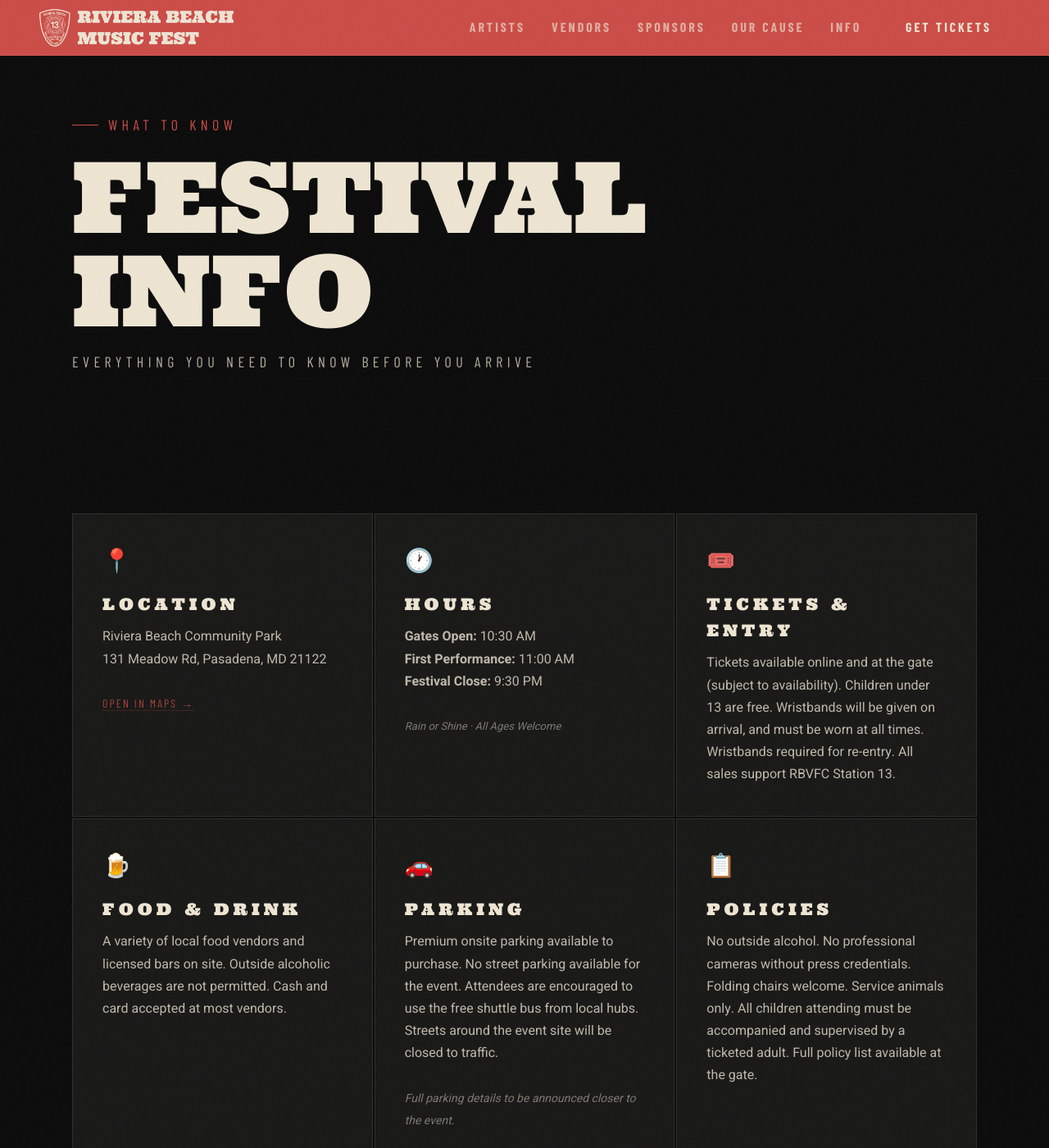
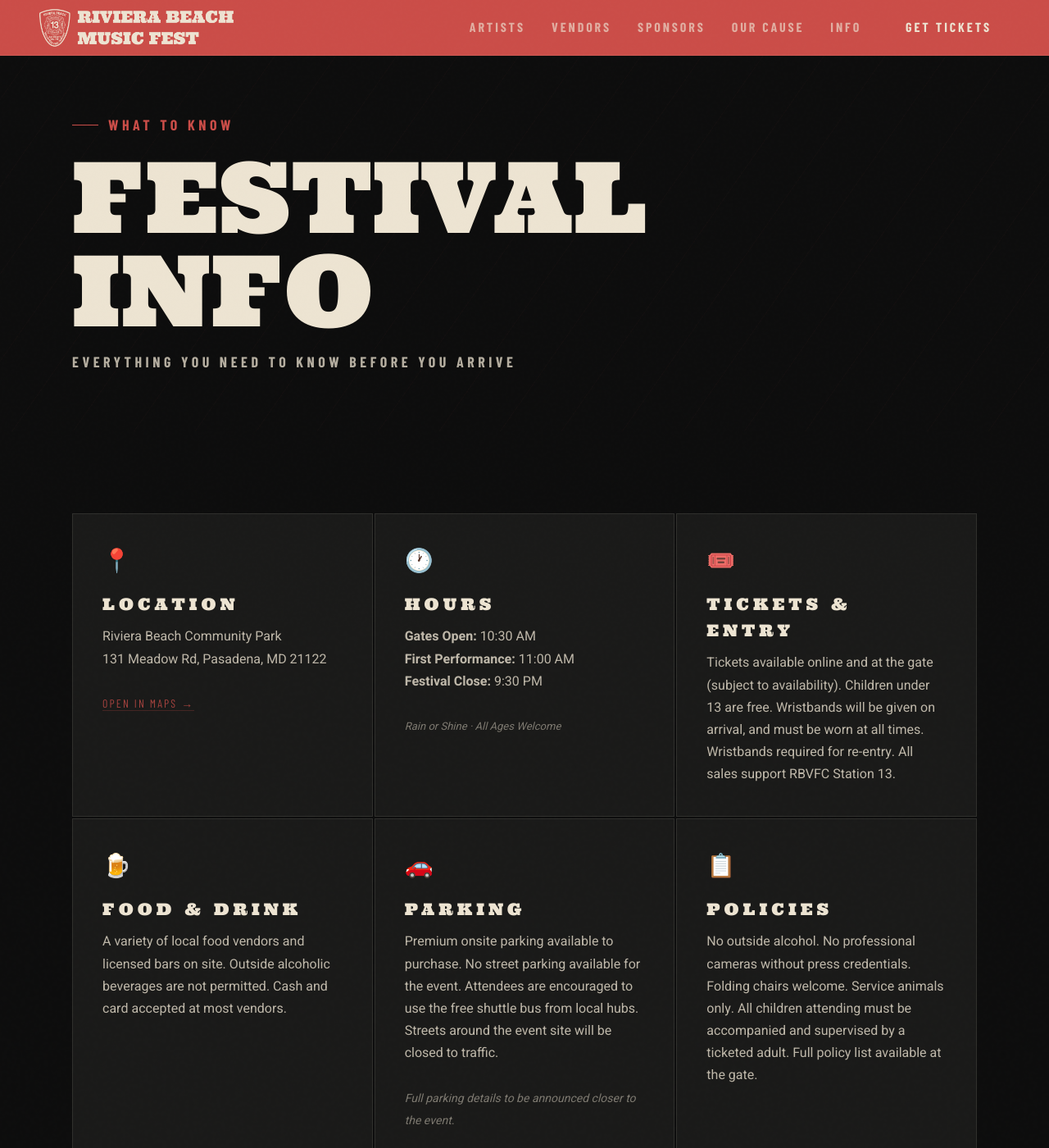
Before and after one commit to RBVFC/rbmf, a Jekyll site: the page built from info/index.html, in a window 1280 px wide and 1400 px high. Shown: the whole window at 82% size. Built offline with Jekyll 4.4.1, drawn with Linux system fonts in a browser that asks for light colours; some web fonts are replaced.

Commit message:
Update main.css

```diff
--- a/assets/css/main.css
+++ b/assets/css/main.css
@@ -92,8 +92,8 @@ p:last-child { margin-bottom: 0; }
 .label {
   font-family: var(--font-ui);
   font-size: 18px;
-  font-weight: 500;
-  letter-spacing: 0.3em;
+  font-weight: 700;
+  letter-spacing: 0.25em;
   text-transform: uppercase;
   color: var(--red);
   display: flex;
@@ -244,11 +244,15 @@ p:last-child { margin-bottom: 0; }
 .page-hero h1 { color: var(--cream); margin-bottom: 16px; }
 .page-hero__sub {
   font-family: var(--font-ui);
-  font-weight: 500;
+  font-weight: 700;
   font-size: 18px;
-  letter-spacing: 0.3em;
+  letter-spacing: 0.25em;
   text-transform: uppercase;
   color: rgba(237,228,210,0.75);
+  display: flex;
+  align-items: center;
+  gap: 12px;
+  margin-bottom: 16px;
 }
 
 /* ── TICKER ── */
```
